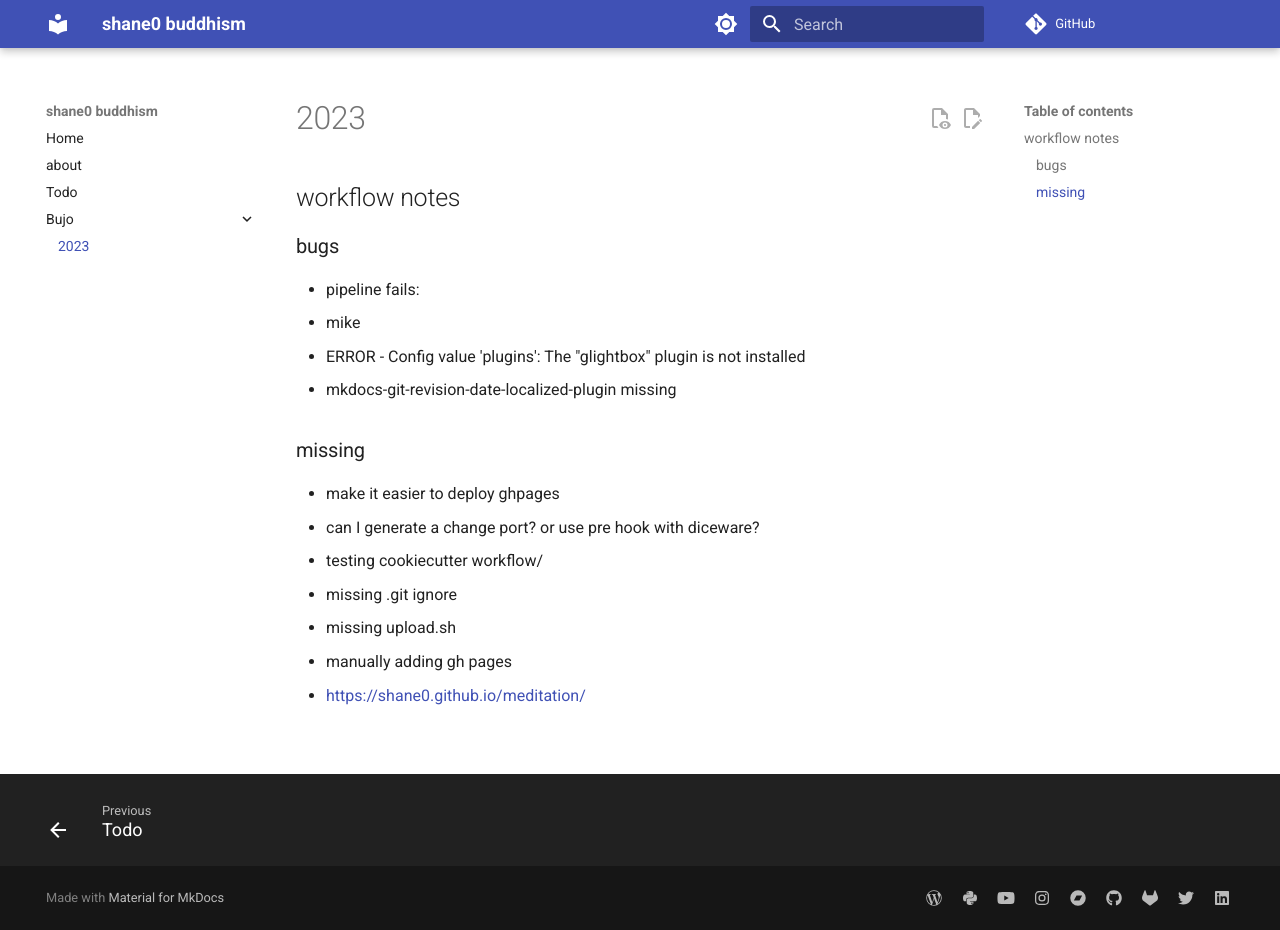
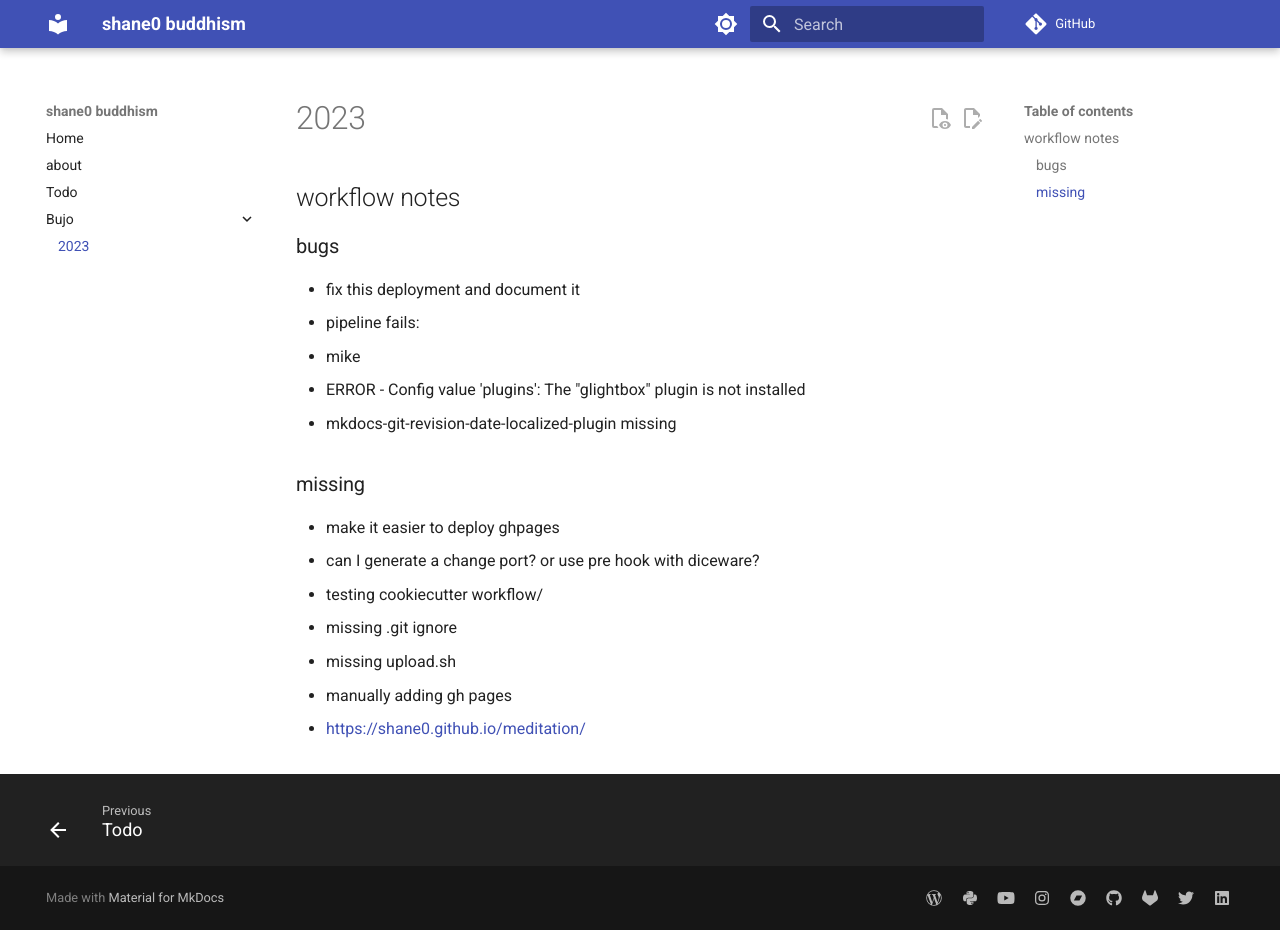
Before and after one commit to shane0/buddhism, an MkDocs documentation site: the page built from docs/bujo/2023.md, in a window 1280 px wide and 930 px high. Built offline with MkDocs 1.6.1 and Material for MkDocs 9.7.7, drawn with Linux system fonts in a browser that asks for light colours; comment, search, counter and statistics services are not loaded; the version menu is left out.

Commit message:
'buddhism site deploy notes'

```diff
--- a/docs/bujo/2023.md
+++ b/docs/bujo/2023.md
@@ -4,6 +4,7 @@
 
 ### bugs
 
+- fix this deployment and document it
 - pipeline fails:
 - mike
 - ERROR   -  Config value 'plugins': The "glightbox" plugin is not installed
```
